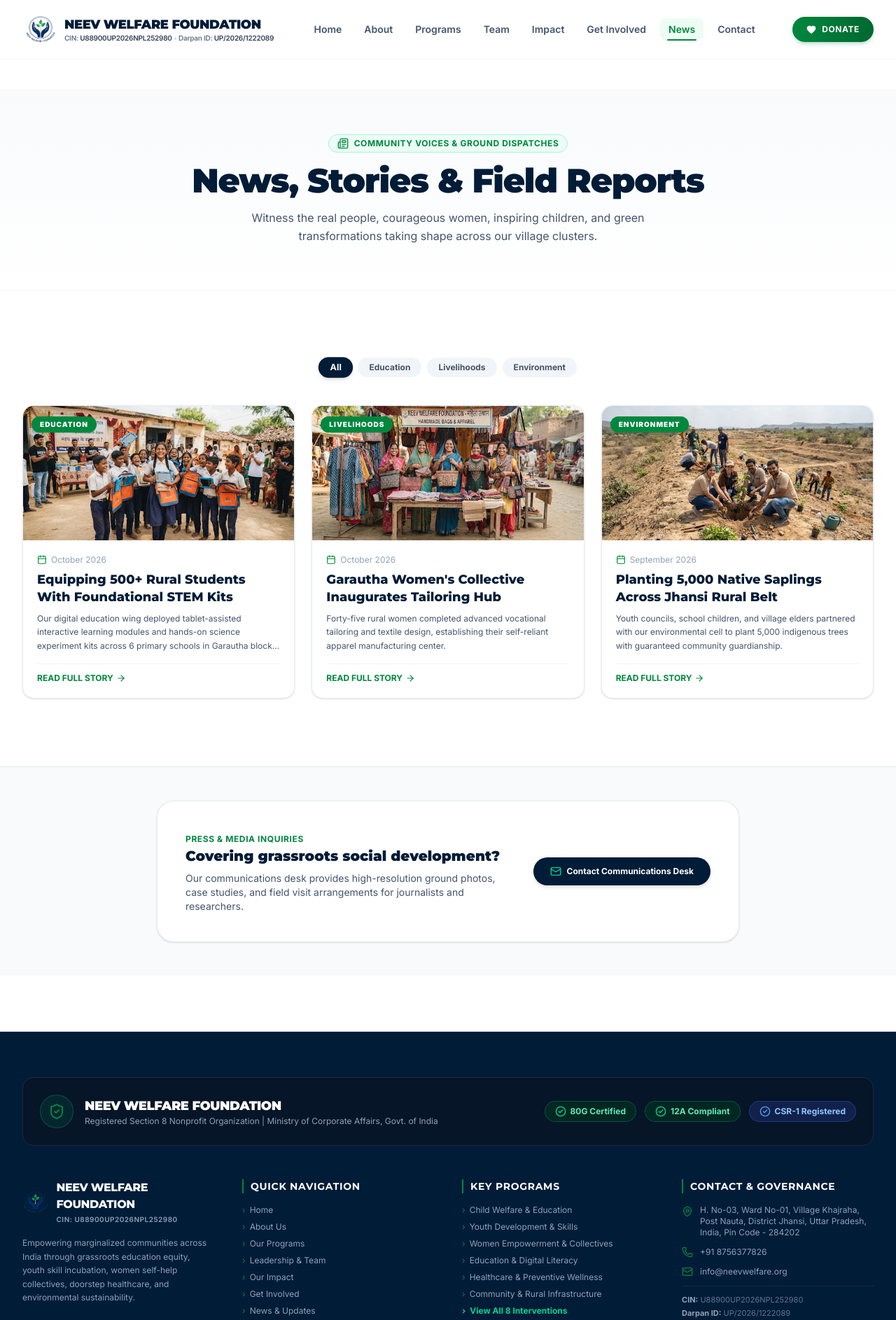
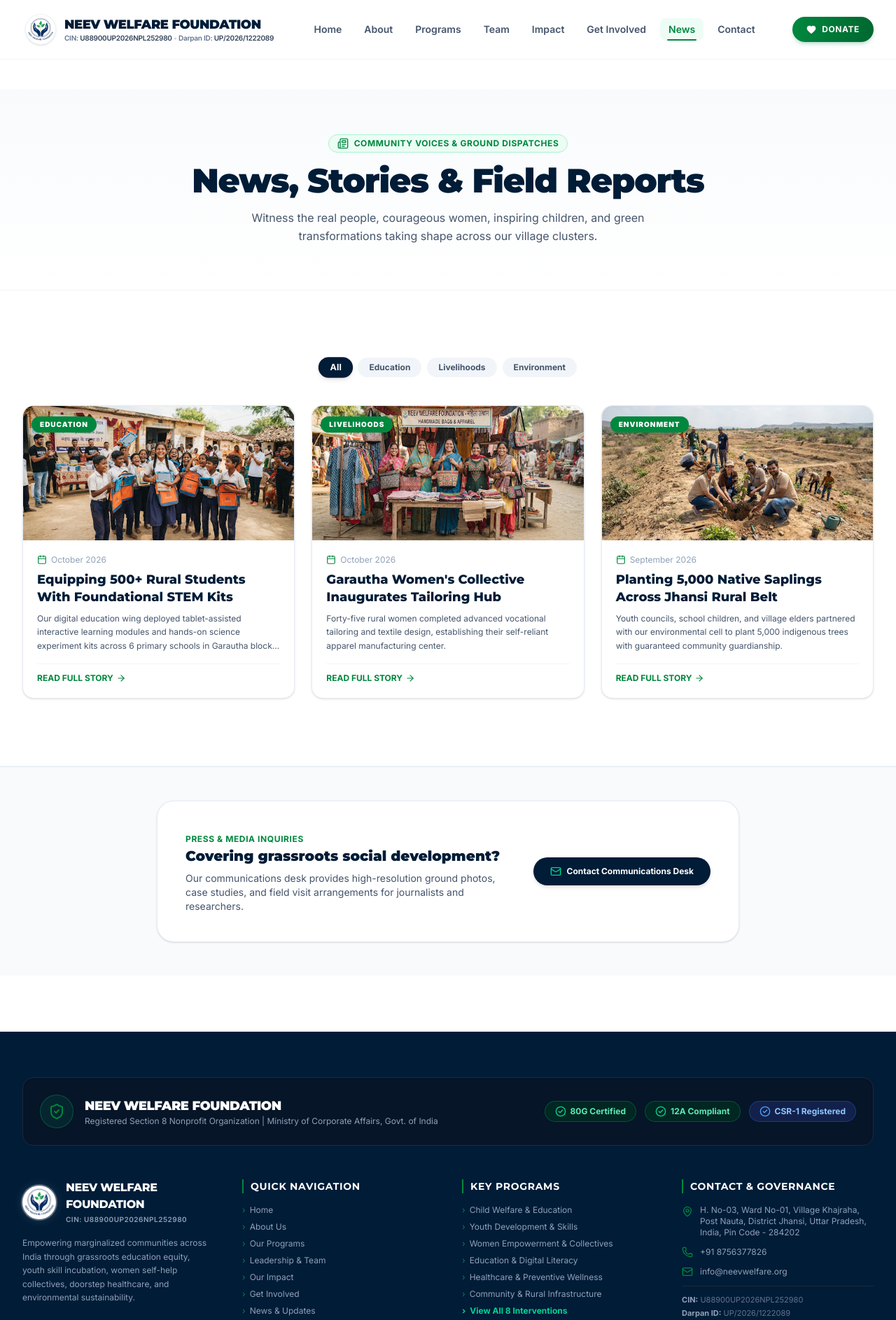
Before and after one commit to vivekducs/neev-welfare, a Next.js app: page /news in a window 1280 px wide. Shown: the top 1886 px of the page at 70% size. Built offline with nearby package versions, Linux system fonts and the light colour scheme.

Commit message:
Enhance logo visibility on dark backgrounds and update leadership content

```diff
--- a/components/layout/Footer.tsx
+++ b/components/layout/Footer.tsx
@@ -57,14 +57,14 @@ export function Footer() {
         <div className="grid grid-cols-1 md:grid-cols-2 lg:grid-cols-4 gap-10 mb-12">
           {/* Col 1: About & Identity */}
           <div className="space-y-4">
-            <div className="flex items-center gap-3">
-              <div className="relative w-10 h-10">
+            <div className="flex items-center gap-3.5">
+              <div className="relative w-12 h-12 rounded-full bg-white p-1 shadow-[0_0_15px_rgba(255,255,255,0.15)] ring-2 ring-white/30 shrink-0 flex items-center justify-center">
                 <Image
                   src={SITE_CONFIG.logo}
                   alt={SITE_CONFIG.name}
                   fill
-                  sizes="40px"
-                  className="object-contain brightness-110"
+                  sizes="48px"
+                  className="object-contain p-0.5"
                 />
               </div>
               <div>
--- a/components/layout/Header.tsx
+++ b/components/layout/Header.tsx
@@ -39,13 +39,13 @@ export function Header() {
               className="flex items-center gap-2.5 sm:gap-3 group focus:outline-none focus:ring-2 focus:ring-emerald-500 rounded-xl p-1 shrink-0"
               aria-label={`${SITE_CONFIG.name} Home`}
             >
-              <div className="relative w-9 h-9 sm:w-11 sm:h-11 transition-transform group-hover:scale-105 shrink-0">
+              <div className="relative w-10 h-10 sm:w-11 sm:h-11 rounded-full bg-white p-0.5 shadow-sm border border-slate-100 transition-transform group-hover:scale-105 shrink-0 flex items-center justify-center">
                 <Image
                   src={SITE_CONFIG.logo}
                   alt={SITE_CONFIG.name}
                   fill
                   sizes="44px"
-                  className="object-contain"
+                  className="object-contain p-0.5"
                   priority
                 />
               </div>
--- a/components/layout/MobileDrawer.tsx
+++ b/components/layout/MobileDrawer.tsx
@@ -61,13 +61,13 @@ export function MobileDrawer({ isOpen, onClose }: MobileDrawerProps) {
         {/* Drawer Header */}
         <div className="flex items-center justify-between p-4 border-b border-slate-100 bg-slate-50/50">
           <div className="flex items-center gap-3">
-            <div className="relative w-9 h-9">
+            <div className="relative w-10 h-10 rounded-full bg-white p-1 shadow-sm border border-slate-200/80 shrink-0 flex items-center justify-center">
               <Image
                 src={SITE_CONFIG.logo}
                 alt={SITE_CONFIG.name}
                 fill
-                sizes="36px"
-                className="object-contain"
+                sizes="40px"
+                className="object-contain p-0.5"
               />
             </div>
             <div className="flex flex-col">
--- a/components/sections/InterventionsGridSection.tsx
+++ b/components/sections/InterventionsGridSection.tsx
@@ -40,7 +40,7 @@ export function InterventionsGridSection({ showTitle = true }: InterventionsGrid
               Our High-Impact Programs
             </h2>
             <p className="mt-3 text-sm sm:text-base text-slate-600 leading-relaxed">
-              Targeted, ground-level interventions designed to eliminate systemic poverty and build long-term resilience across North India.
+              Targeted, ground-level interventions designed to eliminate systemic poverty and build long-term resilience across India.
             </p>
           </div>
         )}
--- a/lib/data.ts
+++ b/lib/data.ts
@@ -163,7 +163,7 @@ export const BOARD_OF_DIRECTORS: Director[] = [
     image: "/images/Karansing.jpeg",
     bullets: [
       "Visionary grassroots changemaker advancing social equity, foundational literacy & rural welfare.",
-      "Spearheading community initiatives, youth mobilization, and educational outreach across North India.",
+      "Spearheading community initiatives, youth mobilization, and educational outreach across India.",
       "Guiding transparent institutional governance and strategic development partnerships.",
     ],
   },
@@ -174,7 +174,7 @@ export const BOARD_OF_DIRECTORS: Director[] = [
     bullets: [
       "Championing women self-help collectives, micro-enterprises & financial self-reliance.",
       "Spearheading maternal healthcare camps, child nutrition, and girl-child education.",
-      "Driving community-led skill incubation and grassroots family welfare in Bundelkhand.",
+      "Driving community-led skill incubation and grassroots family welfare in Uttar Pradesh.",
     ],
   },
   {
@@ -184,7 +184,7 @@ export const BOARD_OF_DIRECTORS: Director[] = [
     bullets: [
       "Orchestrating sustainable institutional expansion, CSR alignments & strategic growth.",
       "Establishing donor transparency, Schedule VII compliance & multilateral collaborations.",
-      "Leading scalable rural development and high-impact interventions across districts.",
+      "Leading scalable rural development and high-impact interventions across states.",
     ],
   },
 ];
```
